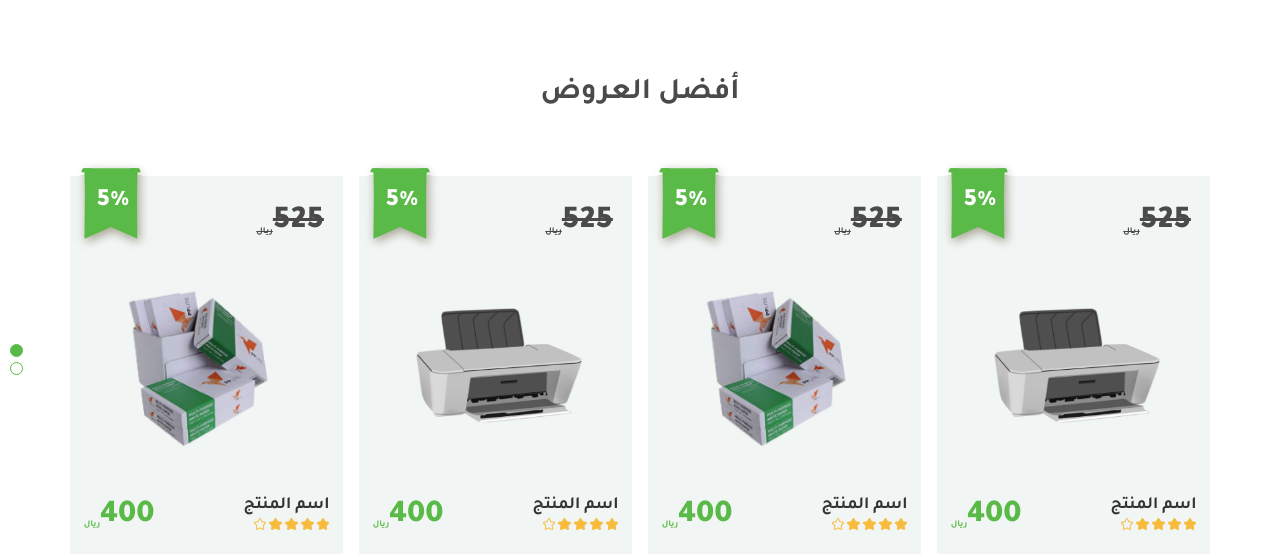
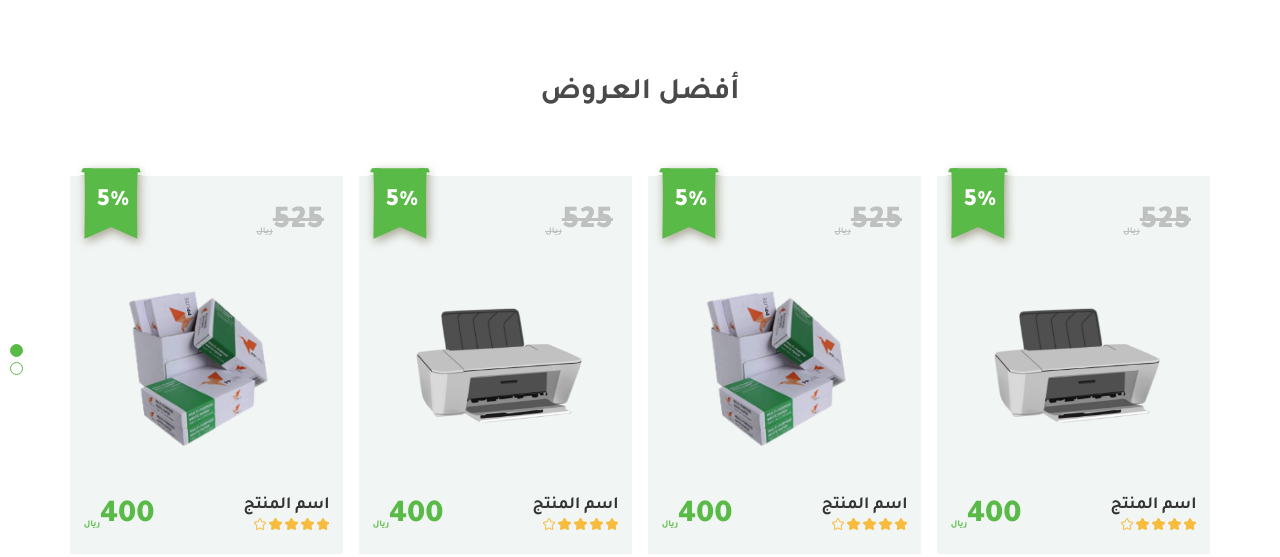
Before and after one commit to mo3az96/Mushtryati, a plain HTML site: page index.html in a window 1280 px wide. Shown: the part 496-1053 px from the top of the page. Drawn offline with Linux system fonts and the light colour scheme.

Commit message:
price opacity

```diff
--- a/css/sass/components/_carousel.scss
+++ b/css/sass/components/_carousel.scss
@@ -299,7 +299,6 @@
     top: 30px;
     right: 7%;
     visibility: visible;
-    opacity: 1;
     @include transition(all 0.3s ease-in-out);
 
     .price {
```
Also changed, not shown: css/main.css, 1 other file.
